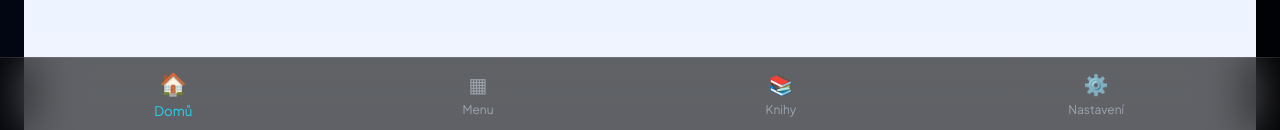
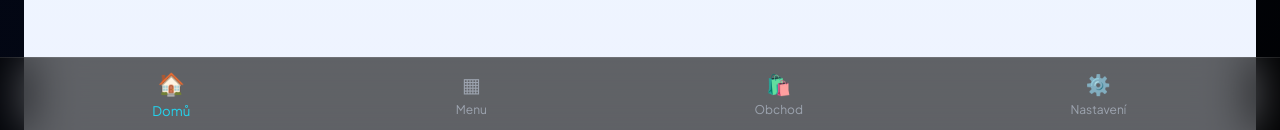
Before and after one commit to InfinityLook/Student-Ai, a Next.js app: page / in a window 1280 px wide. Shown: the part 670-800 px from the top of the page. Built offline with nearby package versions, Linux system fonts and the light colour scheme.

Commit message:
Update navigation items in DashboardShell
Replaced 'Knihy' with 'Obchod' in navigation items.

```diff
--- a/components/DashboardShell.tsx
+++ b/components/DashboardShell.tsx
@@ -185,7 +185,7 @@ export default function DashboardShell() {
         {[
           ["profile","🏠","Domů"],
           ["menu","▦","Menu"],
-          ["knihovna","📚","Knihy"],
+          ["shop","🛍️","Obchod"],
           ["settings","⚙️","Nastavení"]
 
         ].map(([id,icon,label])=>(
@@ -229,4 +229,4 @@ export default function DashboardShell() {
     </div>
 
   );
-}
+      }
```
